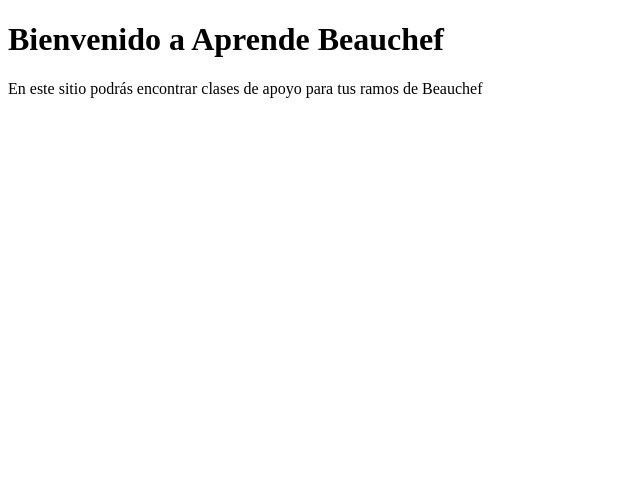
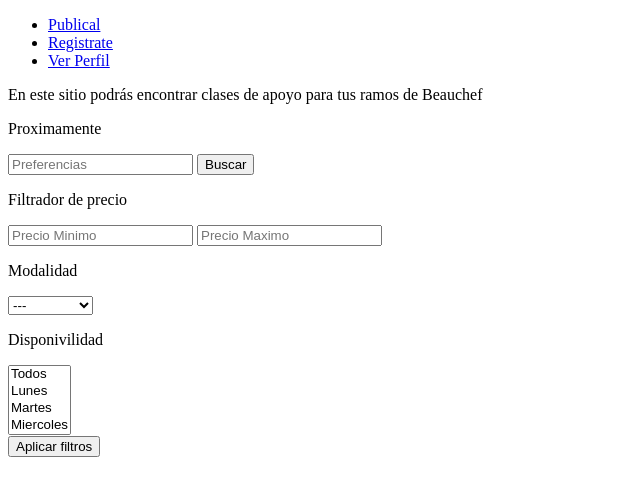
Before and after one commit to DCC-CC4401/2024-1-CC4401-1-grupo-6, a Django app: page / in a window 1280 px wide. Shown: the top 496 px of the page, without its empty margins (0-640 px from the left). Run offline with Django 5.2, Linux system fonts and the light colour scheme.

Commit message:
primer esqueleto pag index

```diff
--- a/aprende_beauchef/baseapp/static/templates/index.html
+++ b/aprende_beauchef/baseapp/static/templates/index.html
@@ -6,6 +6,50 @@
     Aprende Beauchef
 {%endblock%}
 {%block content%}
-    <h1>Bienvenido a Aprende Beauchef</h1>
-    <p>En este sitio podrás encontrar clases de apoyo para tus ramos de Beauchef</p>
+<nav id="nav-id" class="nav">
+    <ul>
+        <li><a href="#">Publical</a></li>
+        <li><a href="#">Registrate</a></li>
+        <li><a href="#">Ver Perfil</a></li>
+    </ul>
+</nav>
+<p>En este sitio podrás encontrar clases de apoyo para tus ramos de Beauchef</p>
+
+<div class="content">
+    <div class="afiches">
+        <p>Proximamente</p>
+    </div>
+    <form class="filtrador">
+        <input id="buscador" class="filtro" type="text" name="search" placeholder="Preferencias">
+        <button id="lupa" type="submit">Buscar</button>
+        <div id="precio" class="filtro">
+            <p class="precio">Filtrador de precio</p>
+            <input id="min" class="precio" type="number" name="min" placeholder="Precio Minimo">
+            <input id="max" class="precio" type="number" name="max" placeholder="Precio Maximo">
+        </div>
+        <div id="modalidad" class="filtro">
+            <p class="filtro">Modalidad</p>
+            <select id="modalidad" class="filtro" name="modalidad">
+                <option value="---">---</option>
+                <option value="presencial">Presencial</option>
+                <option value="online">Online</option>
+            </select>
+        </div>
+        <div id="dias" class="filtro">
+            <p class="disponivilidad">Disponivilidad</p>
+            <select id="dias" class="filtro" name="dias" multiple>
+                <option value="todos">Todos</option>
+                <option value="lunes">Lunes</option>
+                <option value="martes">Martes</option>
+                <option value="miercoles">Miercoles</option>
+                <option value="jueves">Jueves</option>
+                <option value="viernes">Viernes</option>
+                <option value="sabado">Sabado</option>
+                <option value="domingo">Domingo</option>
+            </select>
+        </div>
+        <button id="filtrar" type="submit">Aplicar filtros</button>
+    </form>
+</div>
+
 {%endblock%}
```
